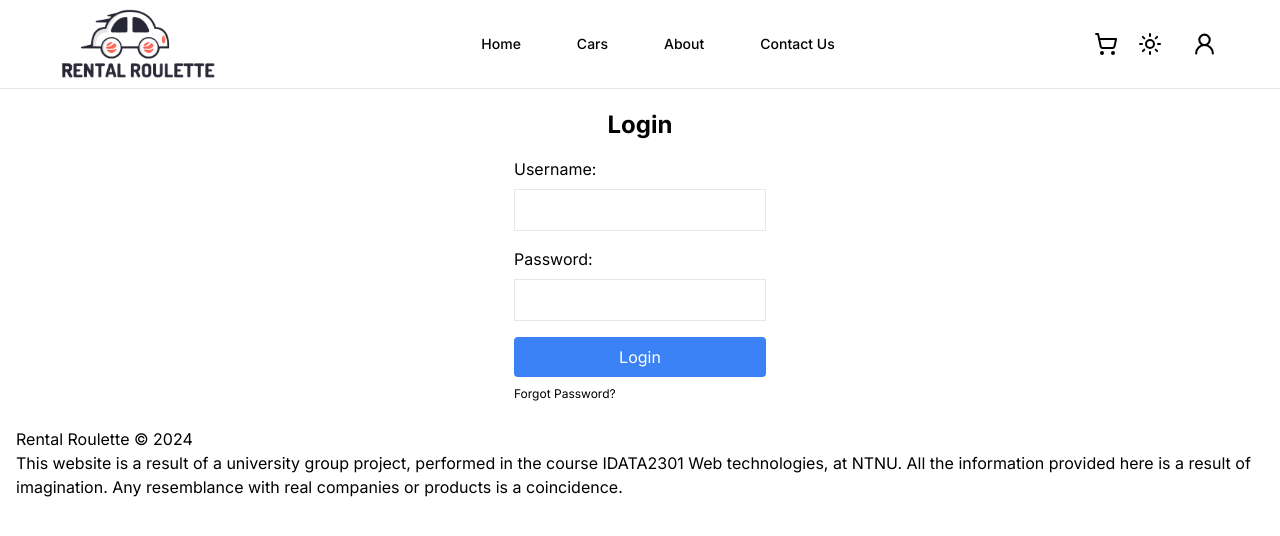
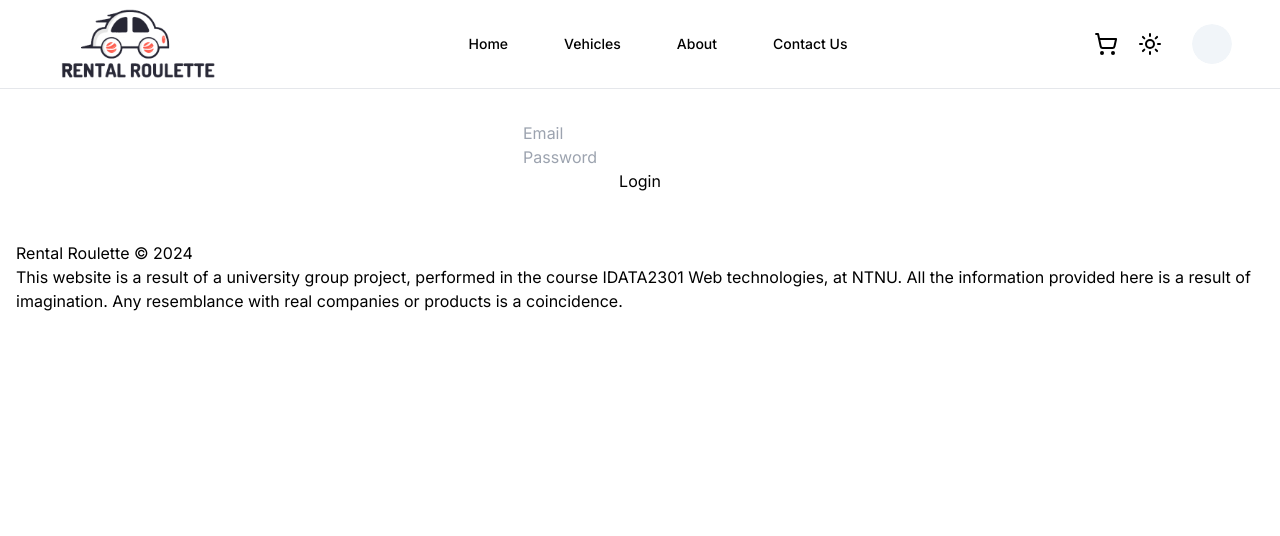
Before and after one commit to viljarh/idata-group10, a Next.js app in the folder frontend/: page /login in a window 1280 px wide. Shown: the top 536 px of the page. Built offline with nearby package versions, Linux system fonts and the light colour scheme.

Commit message:
more api work and frontend

```diff
--- a/frontend/app/login/page.tsx
+++ b/frontend/app/login/page.tsx
@@ -1,59 +1,33 @@
 "use client";
-import Link from "next/link";
-import { useState } from "react";
+import { FormEvent } from "react";
+import { useRouter } from "next/navigation";
 
-const LoginPage: React.FC = () => {
-  const [username, setUsername] = useState("");
-  const [password, setPassword] = useState("");
+export default function LoginPage() {
+  const router = useRouter();
 
-  const handleSubmit = (event: React.FormEvent<HTMLFormElement>) => {
+  async function handleSubmit(event: FormEvent<HTMLFormElement>) {
     event.preventDefault();
-    // Here you can add your login logic, e.g., send a request to your backend
-    // After successful login, redirect the user to the dashboard page
-  };
+
+    const formData = new FormData(event.currentTarget);
+    const email = formData.get("email");
+    const password = formData.get("password");
+
+    const response = await fetch("/api/auth/login", {
+      method: "POST",
+      headers: { "Content-Type": "application/json" },
+      body: JSON.stringify({ email, password }),
+    });
+
+    if (response.ok) {
+      router.push("/profile");
+    }
+  }
 
   return (
-    <div className="w-full h-full flex flex-col justify-center items-center">
-      <h1 className="text-2xl font-bold mb-4 m-5">Login</h1>
-      <form onSubmit={handleSubmit}>
-        <div className="mb-4">
-          <label htmlFor="username" className="block mb-2">
-            Username:
-          </label>
-          <input
-            type="text"
-            id="username"
-            value={username}
-            onChange={(e) => setUsername(e.target.value)}
-            className="border p-2"
-          />
-        </div>
-        <div className="mb-4">
-          <label htmlFor="password" className="block mb-2">
-            Password:
-          </label>
-          <input
-            type="password"
-            id="password"
-            value={password}
-            onChange={(e) => setPassword(e.target.value)}
-            className="border p-2"
-          />
-        </div>
-        <button
-          type="submit"
-          className="bg-blue-500 text-white py-2 px-4 rounded hover:bg-blue-600 w-full"
-        >
-          Login
-        </button>
-        <div>
-          <Link href="/login/forgot-password">
-            <p className="py-2 text-[12px]">Forgot Password?</p>
-          </Link>
-        </div>
-      </form>
-    </div>
+    <form onSubmit={handleSubmit} className="flex flex-col w-full items-center py-8">
+      <input type="email" name="email" placeholder="Email" required />
+      <input type="password" name="password" placeholder="Password" required />
+      <button type="submit" className="">Login</button>
+    </form>
   );
-};
-
-export default LoginPage;
+}
--- a/frontend/app/page.tsx
+++ b/frontend/app/page.tsx
@@ -86,7 +86,7 @@ export default function Home() {
           <h1 className="font-bold text-2xl">Popular Cars</h1>
         </div>
         <div className="flex flex-col gap-y-8 px-4 sm:px-6 lg:px-8">
-          <ProductList items={cars} />
+          <ProductList vehicles={cars} />
         </div>
       </div>
 
--- a/frontend/app/cars/page.tsx
+++ b/frontend/app/vehicles/page.tsx
@@ -1,9 +1,19 @@
 import ProductList from "@/components/ProductList";
 import Container from "@/components/ui/Container";
-import { cars } from "@/constants";
-import VehiclesList from "@/components/database/VehiclesList";
+import { useVehicles } from "@/api/vehicles";
 
-const carPage = () => {
+const vehiclePage = () => {
+  const { vehicles, isLoading } = useVehicles();
+
+  let content;
+  if (isLoading) {
+    content = <p>Loading...</p>;
+  } else if (vehicles) {
+    content = <ProductList vehicles={vehicles} />;
+  } else {
+    content = <p>No vehicles available</p>;
+  }
+
   return (
     <Container>
       <div className="p-5 h-full w-full flex flex-col justify-center items-center text-center gap-y-8">
@@ -11,11 +21,11 @@ const carPage = () => {
       </div>
       <div className="space-y-10 pb-10">
         <div className="flex flex-col gap-y-8 px-4 sm:px-6 lg:px-8">
-            <ProductList vehicle={VehiclesList()} />
+          {content}
         </div>
       </div>
     </Container>
   );
 };
 
-export default carPage;
+export default vehiclePage;
--- a/frontend/components/Header.tsx
+++ b/frontend/components/Header.tsx
@@ -16,8 +16,8 @@ const Header = () => {
       label: "Home",
     },
     {
-      href: "/cars",
-      label: "Cars",
+      href: "/vehicles",
+      label: "Vehicles",
     },
     {
       href: "/about",
@@ -100,7 +100,7 @@ const Header = () => {
               <Moon className="absolute h-6 w-6 rotate-90 scale-0 transition-all dark:rotate-0 dark:scale-100" />
               <span className="sr-only">Toggle Theme</span>
             </Button>
-            <ProfileButton isLoggedIn={true} />
+            <ProfileButton isLoggedIn={false} />
           </div>
         </div>
       </Container>
--- a/frontend/components/ProductList.tsx
+++ b/frontend/components/ProductList.tsx
@@ -2,17 +2,17 @@ import { VehicleProps } from "@/types";
 import ProductCard from "./ui/ProductCard";
 
 interface ProductListProps {
-  vehicle: VehicleProps[];
+  vehicles: VehicleProps[];
 }
 
-const ProductList: React.FC<ProductListProps> = ({ vehicle }) => {
-  if (!vehicle) {
+const ProductList: React.FC<ProductListProps> = ({ vehicles }) => {
+  if (!vehicles || vehicles.length === 0) {
     return <p>No vehicles available</p>;
   }
   return (
     <div className="space-y-4">
       <div className="grid grid-cols-1 sm:grid-cols-2 md:grid-cols-3 lg:grid-cols-4 gap-4">
-        {vehicle.map((item) => (
+        {vehicles.map((item) => (
           <ProductCard key={item.vehicleId} data={item} />
         ))}
       </div>
```
Also changed, not shown: frontend/api/vehicles.ts (+14 -16 lines), frontend/types/index.ts (+5 -5 lines).
